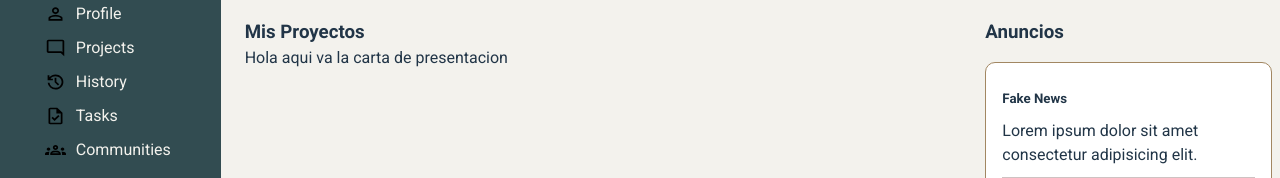
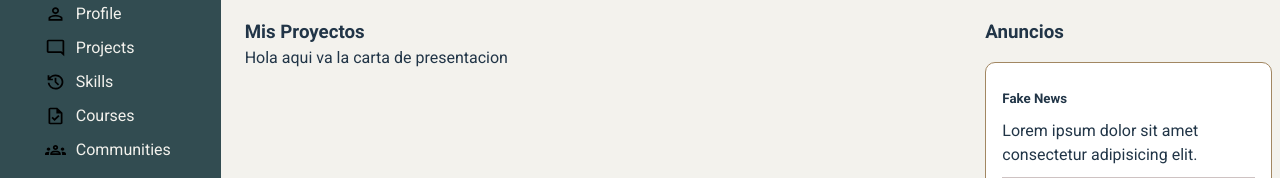
Before and after one commit to JoelCabrera-irnma/CV_Dashboard, a React (Vite) app: page / in a window 1280 px wide. Shown: the part 144-322 px from the top of the page. Built offline with nearby package versions, Linux system fonts and the light colour scheme.

Commit message:
Small change

```diff
--- a/src/comp/SideBar.jsx
+++ b/src/comp/SideBar.jsx
@@ -43,7 +43,7 @@ const Sidebar = ({ handleButtonClick }) => {
             alt=""
             className="ico4"
           />
-          History
+          Skills
         </a>
         <a href="#" onClick={() => handleButtonClick(4)}>
           <img
@@ -51,7 +51,7 @@ const Sidebar = ({ handleButtonClick }) => {
             alt=""
             className="ico5"
           />
-          Tasks
+          Courses
         </a>
         <a href="#" onClick={() => handleButtonClick(5)}>
           <img
```
